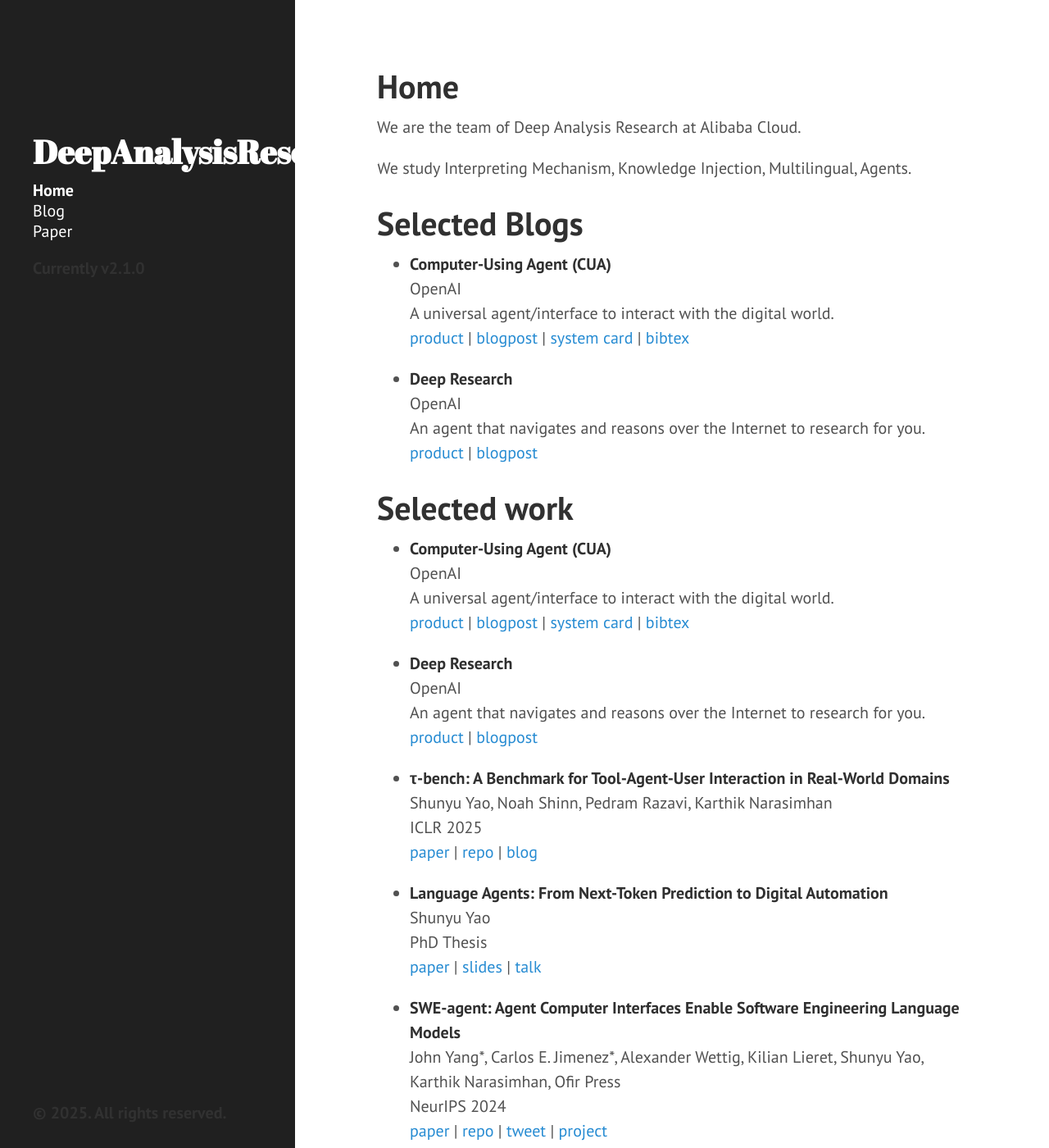
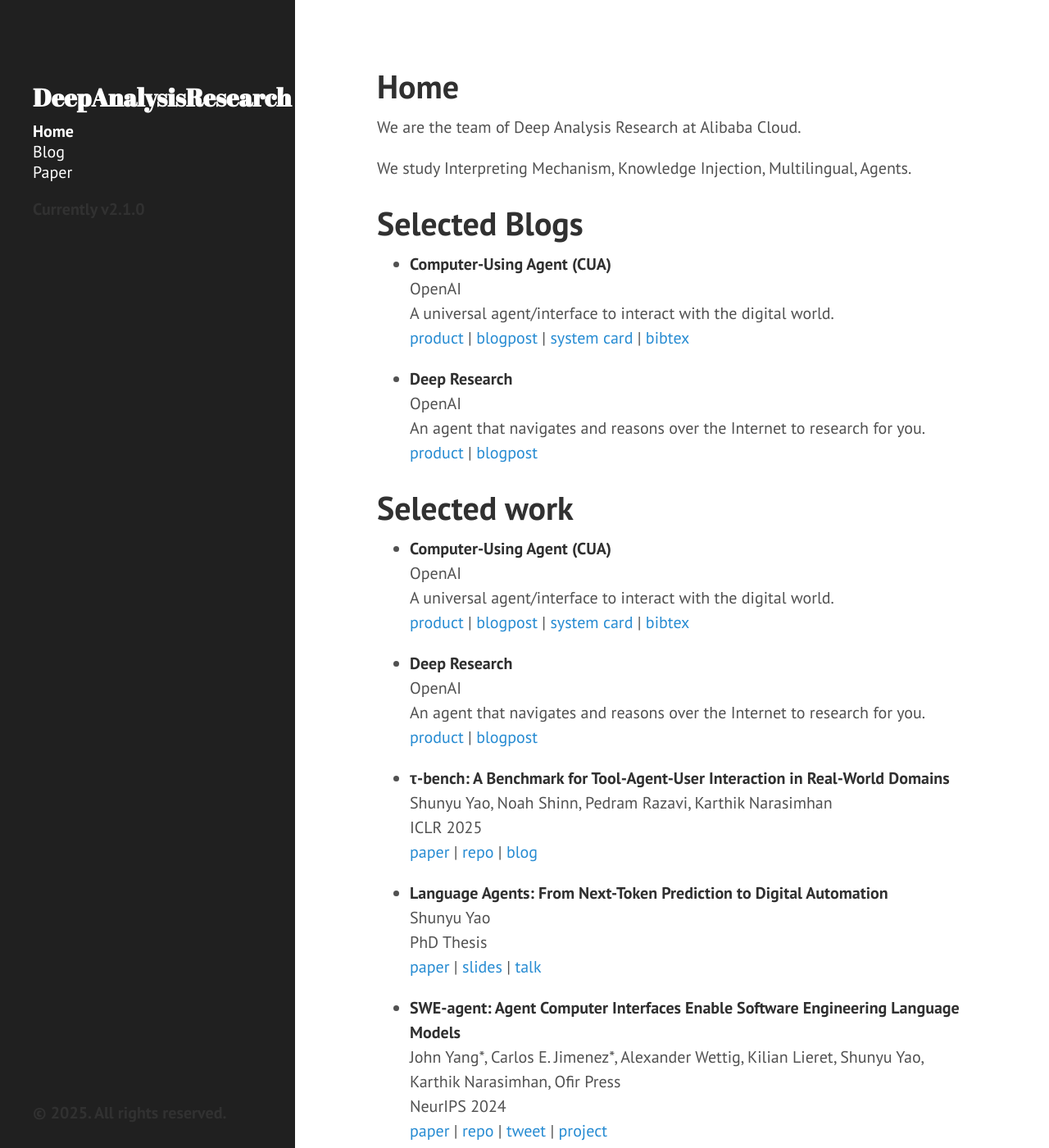
Before and after one commit to snowaner-ustc/snowaner-ustc.github.io, a Jekyll site: the page built from index.md, in a window 1280 px wide and 1400 px high. Shown: the whole window at 82% size. Built offline with Jekyll 4.4.1, drawn with Linux system fonts in a browser that asks for light colours; Markdown is read by kramdown in place of the engine named in the settings.

Commit message:
Update hyde.css

```diff
--- a/public/css/hyde.css
+++ b/public/css/hyde.css
@@ -80,7 +80,7 @@ html {
   color: #fff;
   margin-top: 0;
   font-family: "Abril Fatface", serif;
-  font-size: 2rem;
+  font-size: 1.5rem;
 }
 
 /* Sidebar nav */
@@ -109,7 +109,7 @@ a.sidebar-nav-item:focus {
   .sidebar-sticky {
     position: absolute;
     right:  1rem;
-    top:    8rem;
+    top:    5rem;
     left:   1rem;
   }
 }
```
